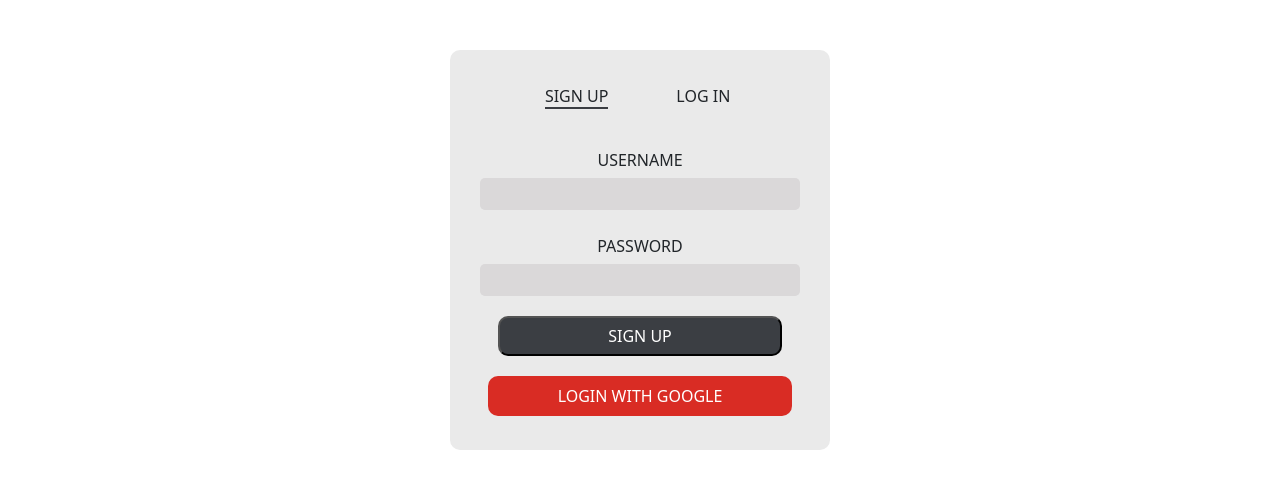
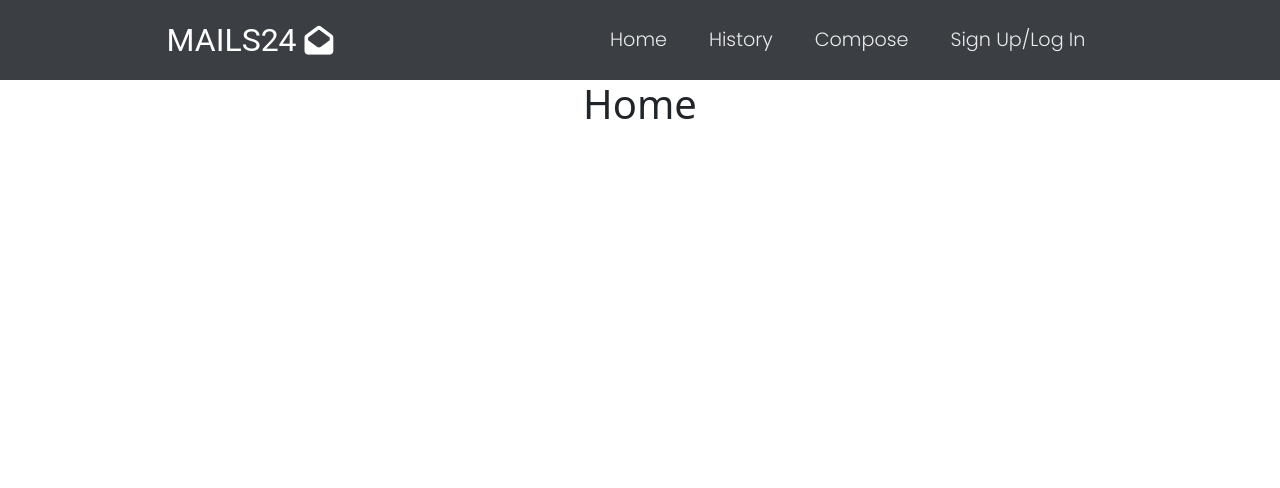
Before and after one commit to Kaustuv942/mails24, a React (Create React App) app in the folder frontend/: page / in a window 1280 px wide. Shown: the top 488 px of the page. Built offline with nearby package versions, Linux system fonts and the light colour scheme.

Commit message:
Routing and Navbar

```diff
--- a/frontend/public/index.html
+++ b/frontend/public/index.html
@@ -4,6 +4,10 @@
     <meta charset="utf-8" />
     <link rel="icon" href="%PUBLIC_URL%/favicon.ico" />
     <meta name="viewport" content="width=device-width, initial-scale=1" />
+    <script
+      src="https://kit.fontawesome.com/1850163a95.js"
+      crossorigin="anonymous"
+    ></script>
     <meta name="theme-color" content="#000000" />
     <meta
       name="description"
--- a/frontend/src/App.js
+++ b/frontend/src/App.js
@@ -1,11 +1,32 @@
 import "./App.css";
 import "../node_modules/bootstrap/dist/css/bootstrap.min.css";
 import LoginPage from "./components/LoginPage/LoginPage";
+import Navbar from "./components/Navbar/Navbar";
+import Home from "./components/Home";
+import History from "./components/History";
+import Compose from "./components/Compose";
+import { BrowserRouter as Router, Switch, Route } from "react-router-dom";
 
 function App() {
   return (
     <div className="App">
-      <LoginPage />
+      <Router>
+        <Navbar />
+        <Switch>
+          <Route path="/" exact>
+            <Home />
+          </Route>
+          <Route path="/history">
+            <History />
+          </Route>
+          <Route path="/compose">
+            <Compose />
+          </Route>
+          <Route path="/sign-up">
+            <LoginPage />
+          </Route>
+        </Switch>
+      </Router>
     </div>
   );
 }
--- /dev/null
+++ b/frontend/src/components/Compose.jsx
@@ -0,0 +1,5 @@
+const Compose = () => {
+  return <h1>Compose</h1>;
+};
+
+export default Compose;
--- /dev/null
+++ b/frontend/src/components/History.jsx
@@ -0,0 +1,5 @@
+const History = () => {
+  return <h1>History</h1>;
+};
+
+export default History;
--- /dev/null
+++ b/frontend/src/components/Home.jsx
@@ -0,0 +1,5 @@
+const Home = () => {
+  return <h1>Home</h1>;
+};
+
+export default Home;
--- a/frontend/src/components/Navbar/Navbar.css
+++ b/frontend/src/components/Navbar/Navbar.css
@@ -1,5 +1,8 @@
+@import url("https://fonts.googleapis.com/css2?family=Poppins:wght@300&display=swap");
+
 .navbar {
-  background: linear-gradient(90deg, rgb(28, 27, 27) 0%, rgb(26, 23, 23) 100%);
+  background: #3b3e43;
+  width: 100vw;
   height: 80px;
   display: flex;
   justify-content: center;
@@ -22,14 +25,21 @@
   color: #fff;
   justify-self: start;
   margin-left: 20px;
+  margin-bottom: 16px;
   cursor: pointer;
   text-decoration: none;
   font-size: 2rem;
   display: flex;
   align-items: center;
+  font-family: "Roboto";
+  transition: all 0.1s ease-in;
+}
+.navbar-logo:hover {
+  color: #eaeaea;
+  transform: scale(1.1, 1.1);
 }
 
-.fa-typo3 {
+.fa-envelope-open {
   margin-left: 0.5rem;
   font-size: 1.8rem;
 }
@@ -50,8 +60,9 @@
 }
 
 .nav-links {
-  color: #fff;
+  color: #eaeaea;
   display: flex;
+  font-family: "Poppins";
   align-items: center;
   text-decoration: none;
   padding: 0.5rem 1rem;
@@ -59,7 +70,8 @@
 }
 
 .nav-links:hover {
-  border-bottom: 4px solid #fff;
+  border-bottom: 4px solid #eaeaea;
+  color: #eaeaea;
   transition: all 0.2s ease-out;
 }
 
--- a/frontend/src/components/Navbar/Navbar.jsx
+++ b/frontend/src/components/Navbar/Navbar.jsx
@@ -1,24 +1,13 @@
 import React, { useState } from "react";
 import { Link } from "react-router-dom";
-// import { Button } from "../Button/Button";
+
 import "./Navbar.css";
 
 const Navbar = () => {
   const [click, setClick] = useState(false);
-  const [button, setButton] = useState(true);
 
   const handleClick = () => setClick(!click);
   const closeMobileMenu = () => setClick(false);
-
-  const showButton = () => {
-    if (window.innerWidth <= 960) {
-      setButton(false);
-    } else {
-      setButton(true);
-    }
-  };
-
-  window.addEventListener("resize", showButton);
 
   return (
     <React.Fragment>
@@ -30,7 +19,7 @@
             className="navbar-logo"
             onClick={closeMobileMenu}
           >
-            TRVL <i className="fab fa-typo3"></i>
+            MAILS24 <i class="fas fa-envelope-open"></i>
           </Link>
           <div className="menu-icon" onClick={handleClick}>
             <i className={click ? "fas fa-times" : "fas fa-bars"} />
@@ -43,33 +32,32 @@
             </li>
             <li className="nav-item">
               <Link
-                to="/services"
+                to="/history"
                 className="nav-links"
                 onClick={closeMobileMenu}
               >
-                Services
+                History
               </Link>
             </li>
             <li className="nav-item">
               <Link
-                to="/products"
+                to="/compose"
                 className="nav-links"
                 onClick={closeMobileMenu}
               >
-                Products
+                Compose
               </Link>
             </li>
             <li className="nav-item">
               <Link
                 to="/sign-up"
-                className="nav-links-mobile"
+                className="nav-links"
                 onClick={closeMobileMenu}
               >
-                Sign Up
+                Sign Up/Log In
               </Link>
             </li>
           </ul>
-          {/* {button && <Button buttonStyle="btn--outline">SIGN UP</Button>} */}
         </div>
       </nav>
     </React.Fragment>
```
Also changed, not shown: frontend/src/App.css (line endings or trailing spaces).
